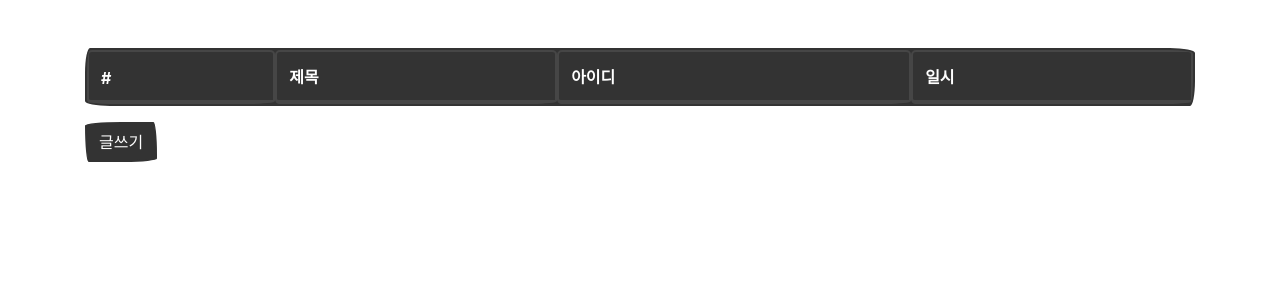
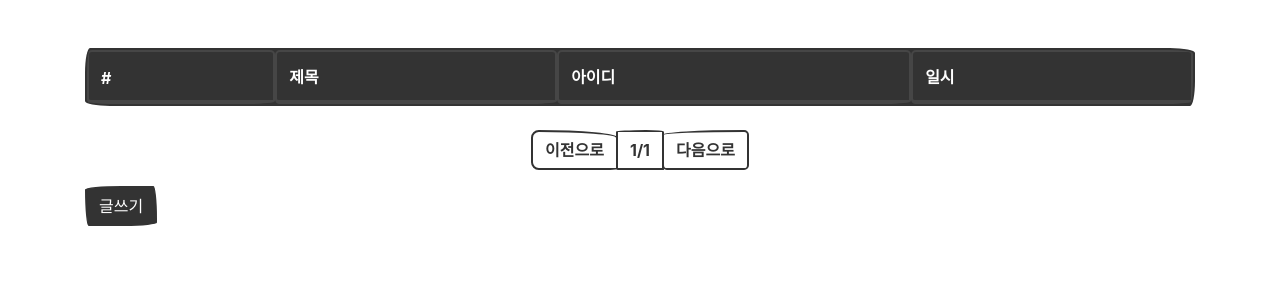
Before and after one commit to Ha-Young/byte_degree, a Django app: page /board/list/ in a window 1280 px wide. Shown: the top 300 px of the page. Run offline with Django 3.2, Linux system fonts and the light colour scheme; data that the repository does not hold is empty; some libraries are stand-ins or nearby versions; some web fonts are replaced.

Commit message:
board pagenation template

```diff
--- a/python_Django/fc_community/board/templates/board_list.html
+++ b/python_Django/fc_community/board/templates/board_list.html
@@ -25,6 +25,17 @@
         </table>
     </div>
 </div>
+<div class="row mt-2">
+    <div class="col-12">
+        <nav aria-label="Page navigation example">
+            <ul class="pagination justify-content-center">
+                <li class="page-item"><a class="page-link" href="#">이전으로</a></li>
+                <li class="page-item"><a class="page-link" href="#">1/1</a></li>
+                <li class="page-item"><a class="page-link" href="#">다음으로</a></li>
+            </ul>
+        </nav>
+    </div>
+</div>
 <div class="row">
     <div class="col-12">
         <button class="btn btn-primary">글쓰기</button>
```
